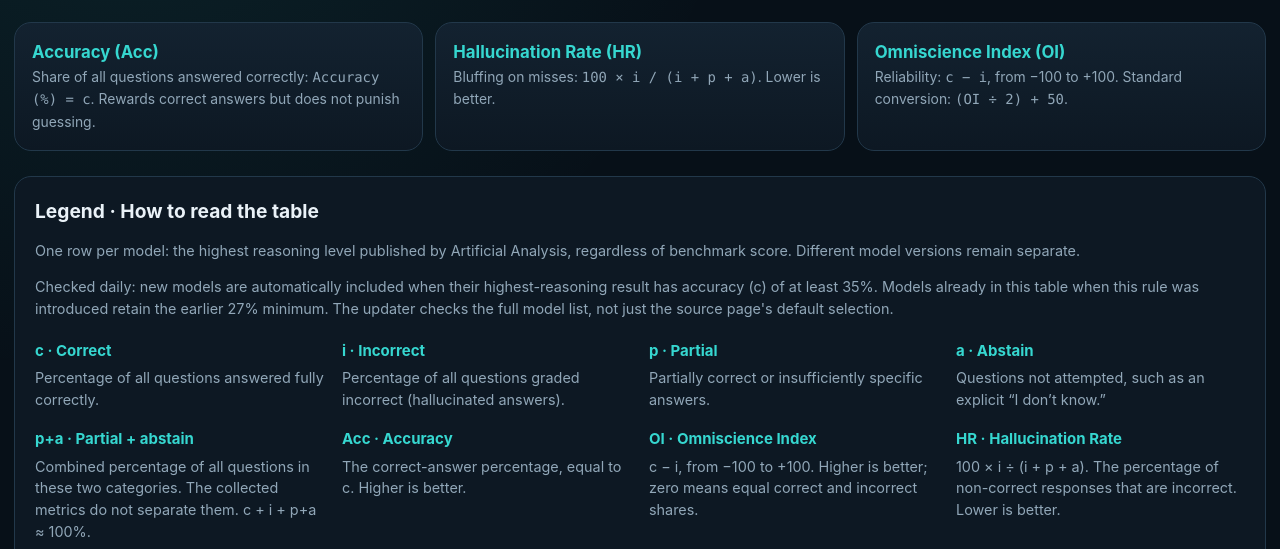
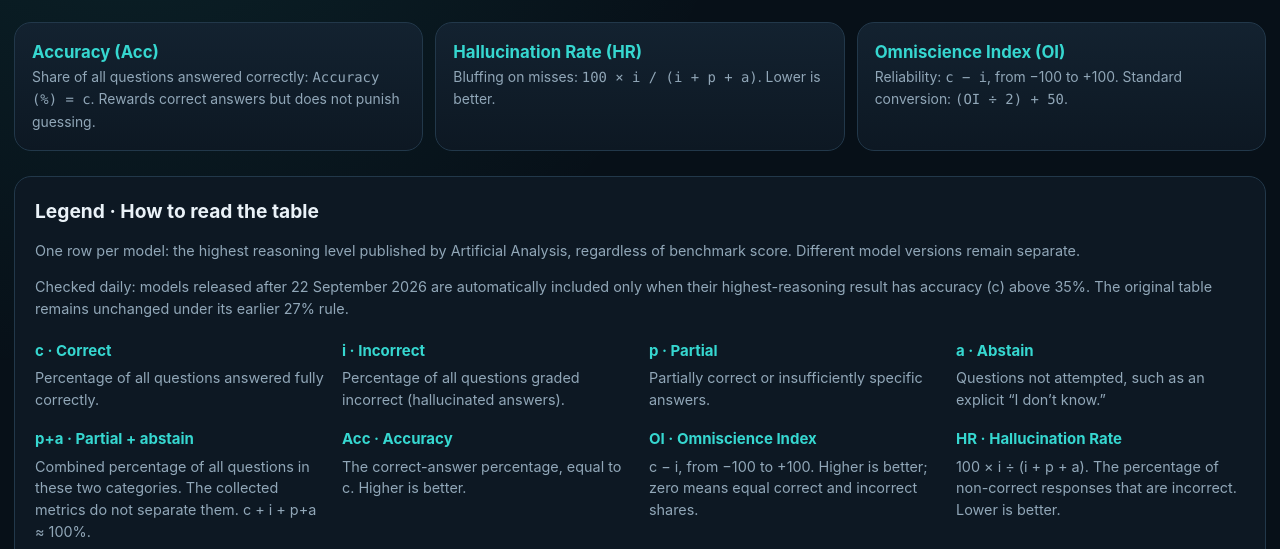
Before and after one commit to AJifri91/aa-omniscience-cheat-sheet, a plain HTML site: page index.html in a window 1280 px wide. Shown: the part 251-800 px from the top of the page. Drawn offline with Linux system fonts and the light colour scheme.

Commit message:
Clarify future-model accuracy admission rule

```diff
--- a/index.html
+++ b/index.html
@@ -29,7 +29,7 @@
   <section class="legend" aria-labelledby="legend-title">
     <h2 id="legend-title">Legend · How to read the table</h2>
     <p>One row per model: the highest reasoning level published by Artificial Analysis, regardless of benchmark score. Different model versions remain separate.</p>
-    <p>Checked daily: new models are automatically included when their highest-reasoning result has accuracy (c) of at least 35%. Models already in this table when this rule was introduced retain the earlier 27% minimum. The updater checks the full model list, not just the source page's default selection.</p>
+    <p>Checked daily: models released after 22 September 2026 are automatically included only when their highest-reasoning result has accuracy (c) above 35%. The original table remains unchanged under its earlier 27% rule.</p>
     <dl>
       <div><dt>c · Correct</dt><dd>Percentage of all questions answered fully correctly.</dd></div>
       <div><dt>i · Incorrect</dt><dd>Percentage of all questions graded incorrect (hallucinated answers).</dd></div>
```
